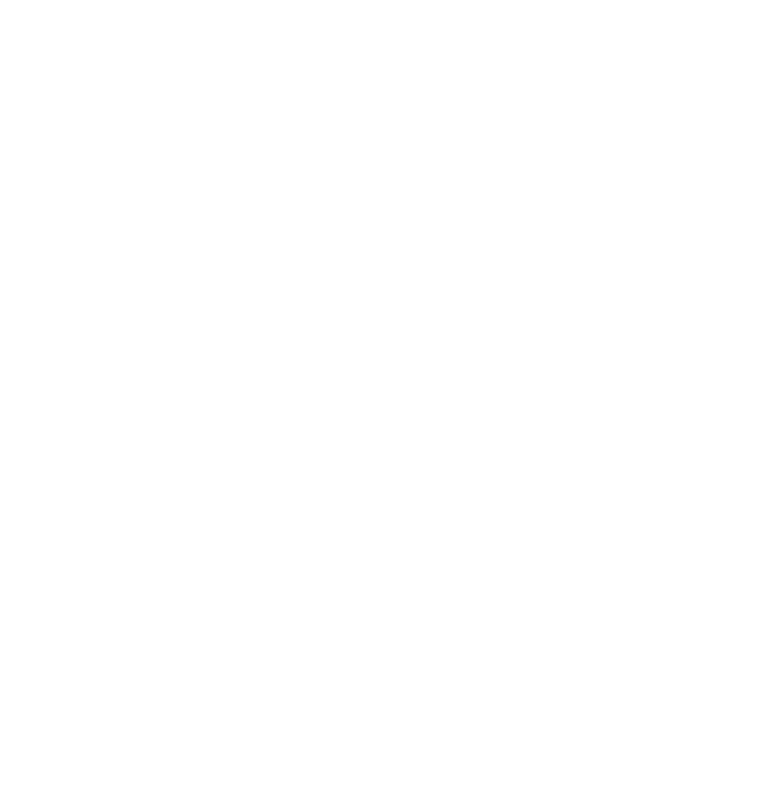
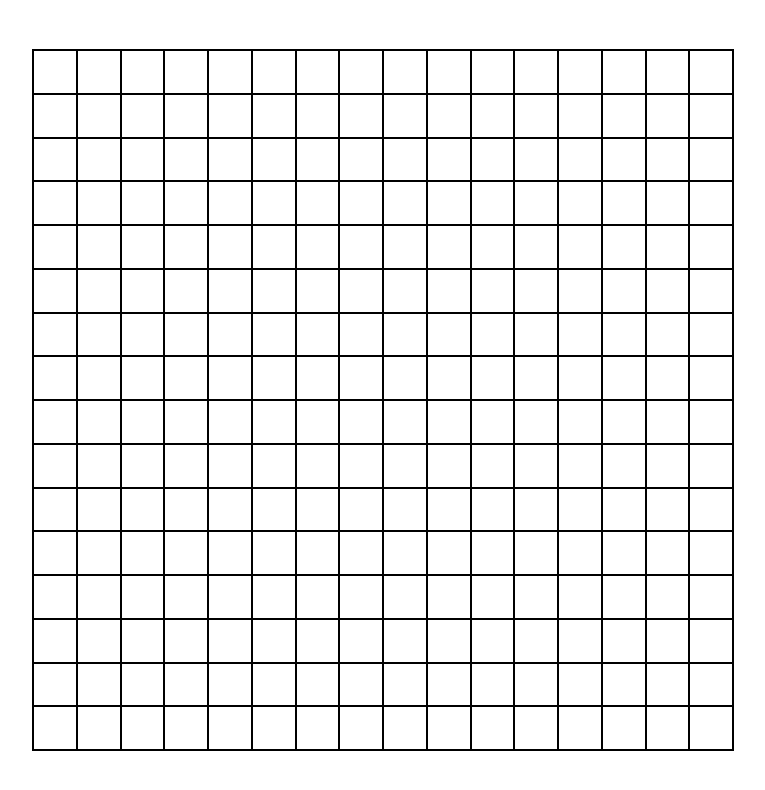
Before and after one commit to AlPerras/Etch-a-Sketch, a plain HTML site: page index.html in a window 1280 px wide. Shown: the whole page, without its empty margins (257-1022 px from the left). Drawn offline with Linux system fonts and the light colour scheme.

Commit message:
added the 16x16 grid using javascript

```diff
--- a/script.js
+++ b/script.js
@@ -0,0 +1,8 @@
+const container = document.querySelector("#container");
+
+for (let i = 0; i < 256; i++) {
+    const squarre = document.createElement("div");
+    squarre.id = "grid";
+    container.appendChild(squarre);
+    console.log(i);
+}
--- a/styles.css
+++ b/styles.css
@@ -0,0 +1,32 @@
+:root {
+  /* get the size of each square for 16x16 */
+  /* taking border pixel into account */
+  --grid-var: calc(100% / 16 - 2px);
+}
+
+* {
+  margin: 0;
+  padding: 0;
+}
+
+body {
+  box-sizing: border-box;
+  height: 100vh;
+  display: flex;
+}
+
+#container {
+  display: flex;
+  flex-wrap: wrap;
+  margin: auto;
+  width: 700px;
+  height: 700px;
+  /* background-color: red; */
+  border: 1px solid black;
+}
+
+#grid {
+  width: var(--grid-var);
+  height: var(--grid-var);
+  border: 1px solid black;
+}
```
Also changed, not shown: index.html (+3 -1 lines).
